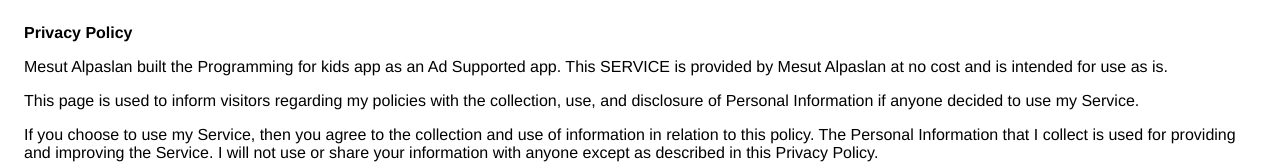
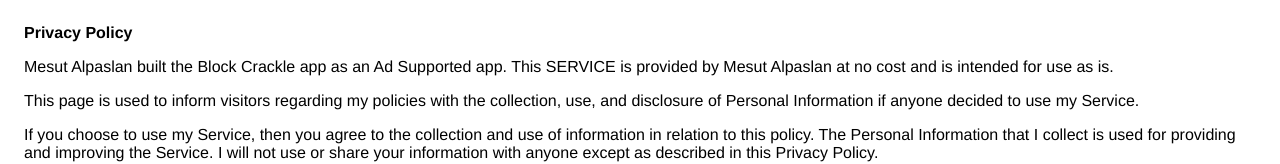
Before and after one commit to mestal/mestal.github.io, a plain HTML site: page indexForBlockCrackle.html in a window 1280 px wide. Shown: the top 164 px of the page. Drawn offline with Linux system fonts and the light colour scheme.

Commit message:
Update indexForBlockCrackle.html

```diff
--- a/indexForBlockCrackle.html
+++ b/indexForBlockCrackle.html
@@ -8,7 +8,7 @@
     </head>
     <body>
     <strong>Privacy Policy</strong> <p>
-                  Mesut Alpaslan built the Programming for kids app as
+                  Mesut Alpaslan built the Block Crackle app as
                   an Ad Supported app. This SERVICE is provided by
                   Mesut Alpaslan at no cost and is intended for use as
                   is.
```
